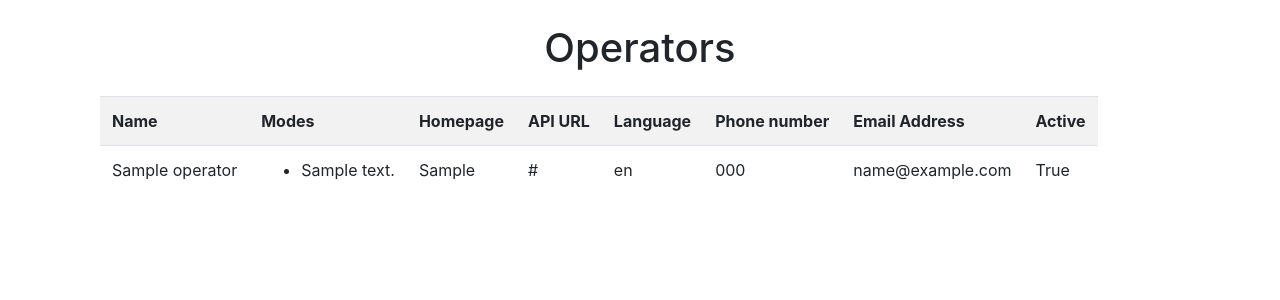
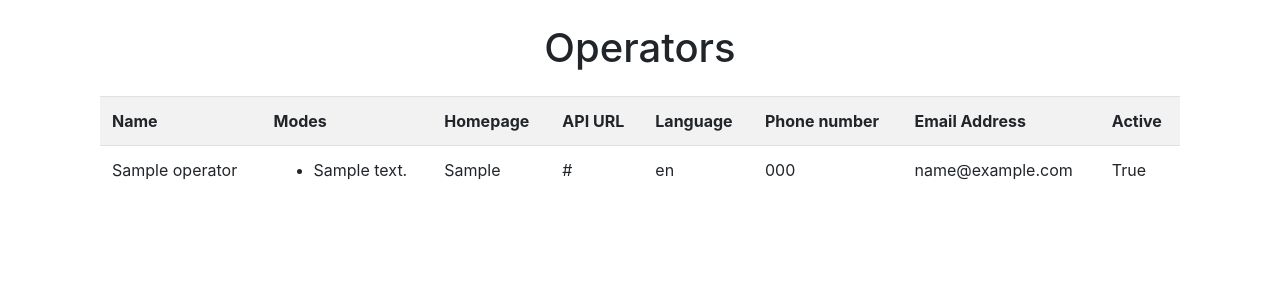
Before and after one commit to uofg-cs20/oti-operator, a Django app: page /operators/ in a window 1280 px wide. Shown: the part 56-356 px from the top of the page. Run offline with Django 3.2, Linux system fonts and the light colour scheme; a user stored in the database is signed in; tables that the repository leaves empty hold one stand-in row (values such as "Sample post").

Commit message:
Display full table when viewed with a large display, responsive if smaller

```diff
--- a/Website/OperatorApp/templates/OperatorApp/operators.html
+++ b/Website/OperatorApp/templates/OperatorApp/operators.html
@@ -9,7 +9,8 @@
   <div class="container">
       <h1 class="text-center my-4">Operators</h1>
       {% if operators %}
-      <table class="table table-striped table-hover table-responsive">
+      <div class="table-responsive-xl">
+        <table class="table table-striped table-hover">
           <tbody>
             <tr>
               <th>Name</th>
@@ -47,4 +48,6 @@
         {% endif %}
       </div>
 
+  </div>
+
 {% endblock %}
```
Lines whose indentation alone changed are shown as unchanged.
